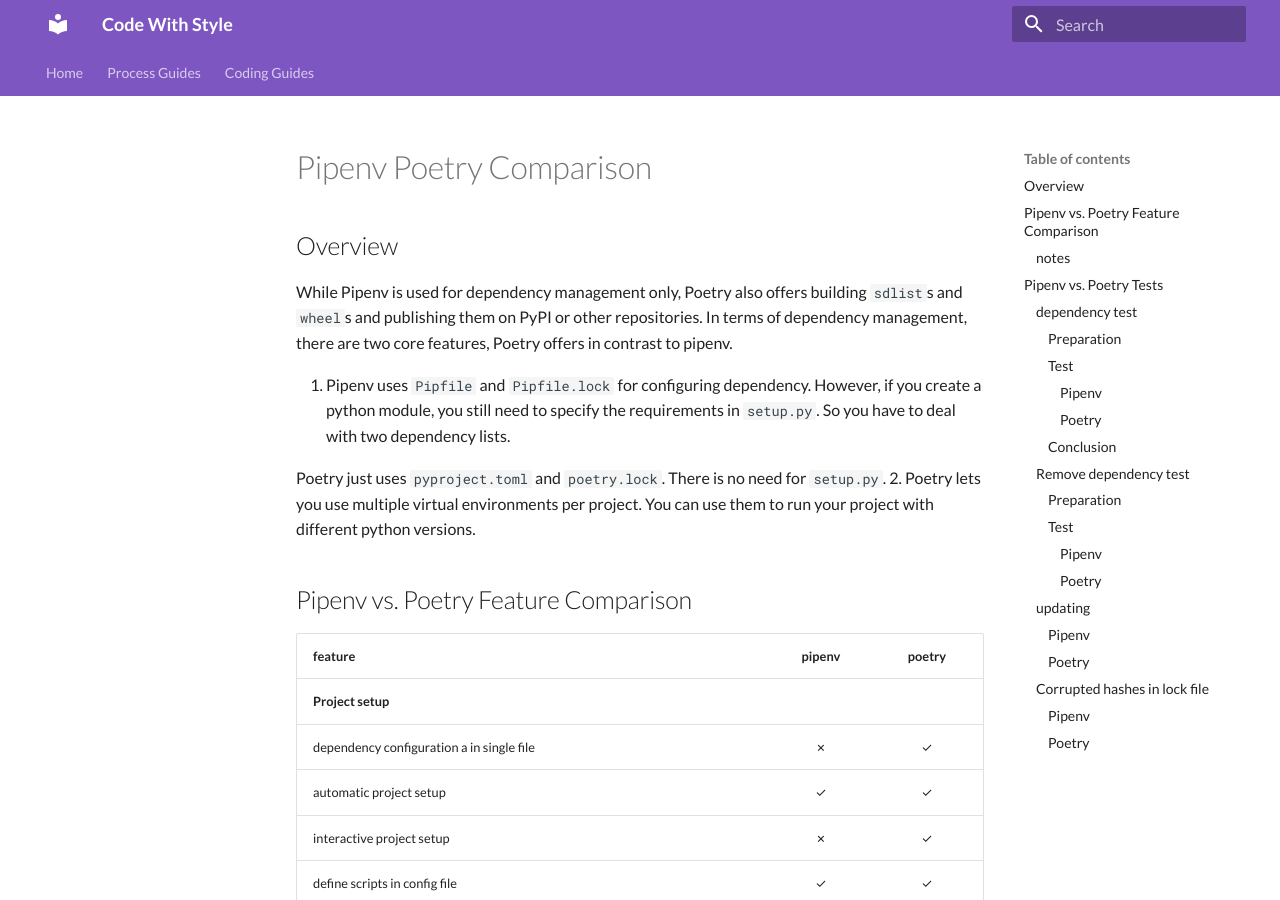
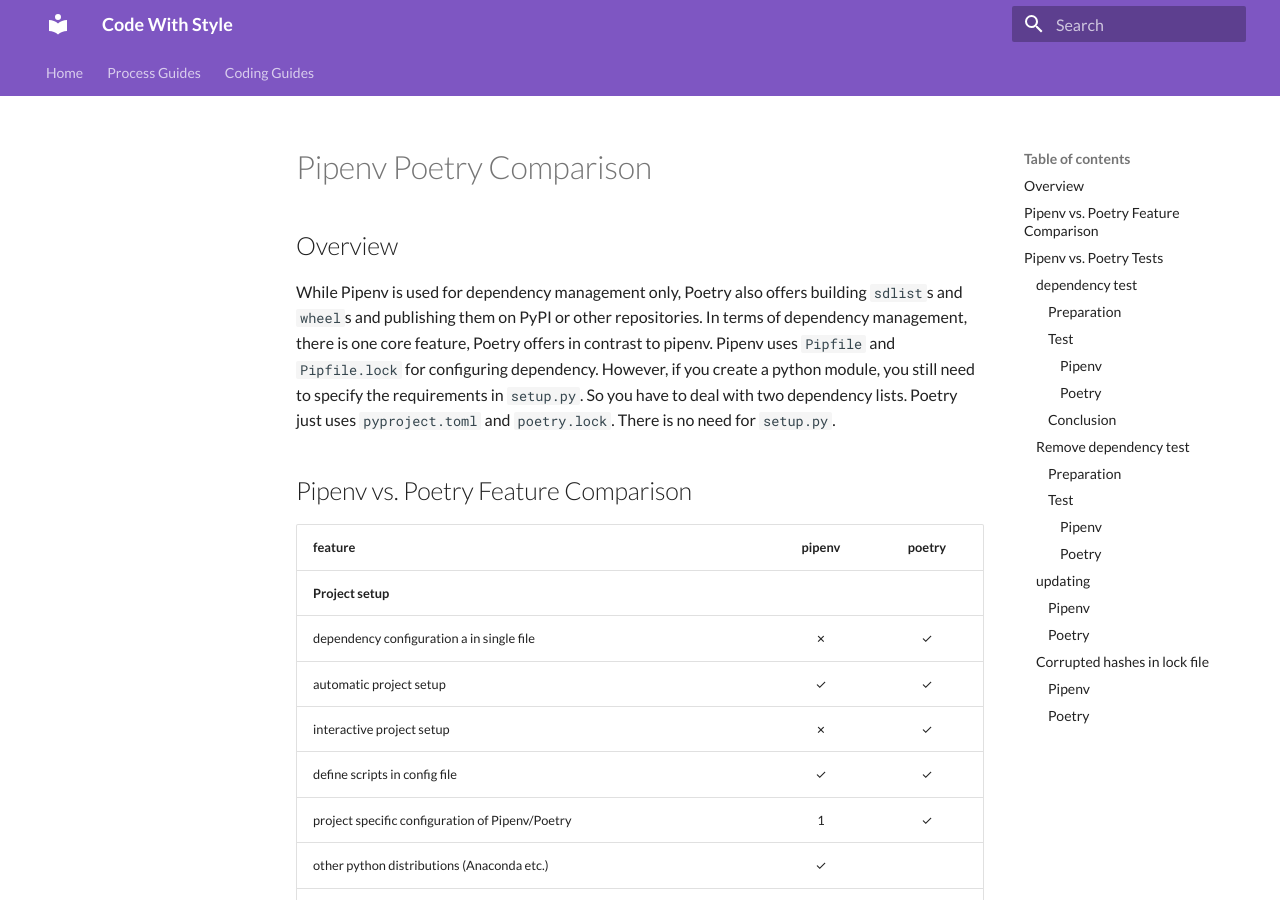
Before and after one commit to GreyRook/code-with-style, an MkDocs documentation site: the page built from docs/python/pipenv_poetry_comparison.md, in a window 1280 px wide and 900 px high. Built offline with MkDocs 1.6.1 and Material for MkDocs 9.7.7, drawn with Linux system fonts in a browser that asks for light colours; some of the changed text lies outside the part shown.

```diff
--- a/docs/python/pipenv_poetry_comparison.md
+++ b/docs/python/pipenv_poetry_comparison.md
@@ -3,16 +3,12 @@
 ## Overview
 
 While Pipenv is used for dependency management only, Poetry also offers building `sdlist`s and `wheel`s and publishing them on PyPI or other repositories.
-In terms of dependency management, there are two core features, Poetry offers in contrast to pipenv.
-
-1. Pipenv uses `Pipfile` and `Pipfile.lock` for configuring dependency.
-   However, if you create a python module, you still need to specify the requirements in `setup.py`.
-   So you have to deal with two dependency lists.
-
-   Poetry just uses `pyproject.toml` and `poetry.lock`.
-   There is no need for `setup.py`.
-2. Poetry lets you use multiple virtual environments per project.
-   You can use them to run your project with different python versions.
+In terms of dependency management, there is one core feature, Poetry offers in contrast to pipenv.
+Pipenv uses `Pipfile` and `Pipfile.lock` for configuring dependency.
+However, if you create a python module, you still need to specify the requirements in `setup.py`.
+So you have to deal with two dependency lists.
+Poetry just uses `pyproject.toml` and `poetry.lock`.
+There is no need for `setup.py`.
 
 ## Pipenv vs. Poetry Feature Comparison
 
@@ -66,9 +62,9 @@ In terms of dependency management, there are two core features, Poetry offers in
 | Pipenv/Poetry configuration via environment variables (e.g. for CI usage)                 | ✓ | ✓ |
 | plugins                                                                                   | ✓ | ✓ |
 | abort installation/warn if lock file is out-of-date                                       | ✓ | ✓ |
-| [fancy shell mode](https://pipenv.pypa.io/en/latest/basics/#about-shell-configuration)    | ✓      |
-| expand environment variables in configuration file                                        | ✓      |
-| Install dependencies from configuration file into parent system                           | ✓      |
+| [fancy shell mode](https://pipenv.pypa.io/en/latest/basics/#about-shell-configuration)    | ✓ |    |
+| expand environment variables in configuration file                                        | ✓ |    |
+| Install dependencies from configuration file into parent system                           | ✓ |    |
 | scan dependencies for known security vulnerabilities                                      | ✓ | 4  |
 | shortcut for opening a module in editor                                                   | ✓ |    |
 | search for configuration file in parent directories                                       | ✓ | ✓ |
@@ -84,9 +80,6 @@ In terms of dependency management, there are two core features, Poetry offers in
 * [2] see bug report: <https://github.com/python-poetry/poetry/issues/2422>
 * [3] poetry automatically installs deepest dependencies first
 * [4] pipenv uses safety package for this purpuse. Although it is not directly integrated, it can be used with poetry too.
-
-### notes
-* in pipenv, `Pipfile` and `install_requires` section in `setup.py` may be used alongside
 
 ## Pipenv vs. Poetry Tests
 
```
